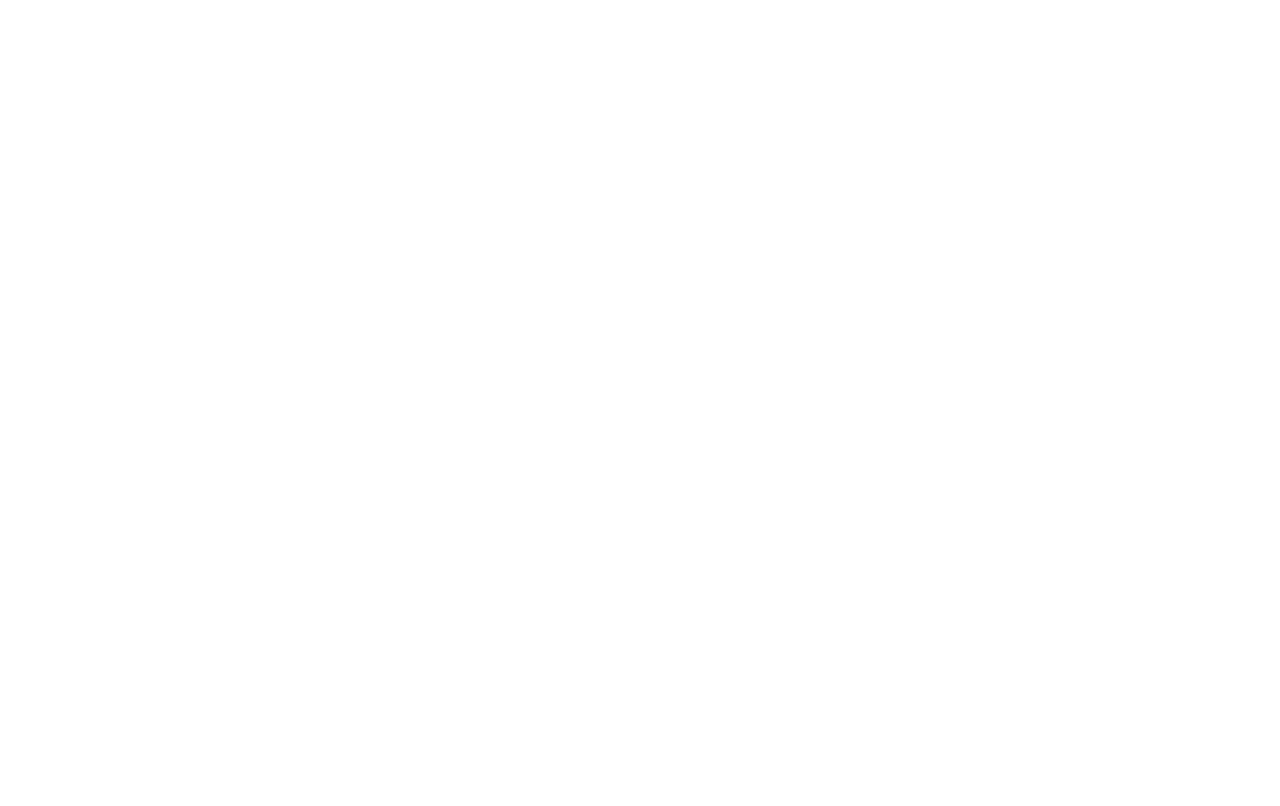
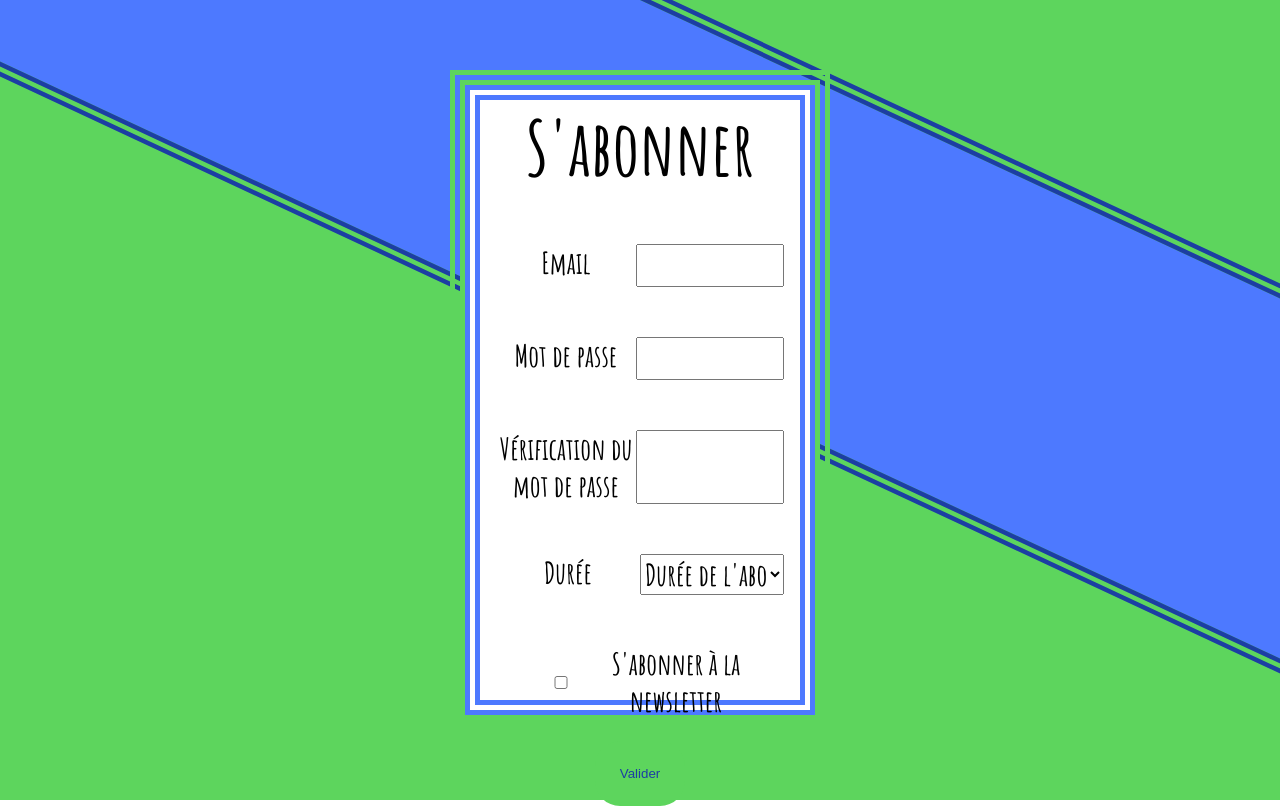
Before and after one commit to Jo88o/akaton-jordano-maxime-cyril, a React (Create React App) app: page / in a window 1280 px wide. Built offline with nearby package versions, Linux system fonts and the light colour scheme.

Commit message:
Sub Form

```diff
--- a/public/index.html
+++ b/public/index.html
@@ -1,43 +1,20 @@
 <!DOCTYPE html>
 <html lang="en">
+
 <head>
   <meta charset="utf-8" />
   <link rel="icon" href="%PUBLIC_URL%/favicon.ico" />
   <meta name="viewport" content="width=device-width, initial-scale=1" />
   <meta name="theme-color" content="#000000" />
-    <meta
-      name="description"
-      content="Web site created using create-react-app"
-    />
+  <meta name="description" content="Web site created using create-react-app" />
   <link rel="apple-touch-icon" href="%PUBLIC_URL%/logo192.png" />
-    <!--
-      manifest.json provides metadata used when your web app is installed on a
-      user's mobile device or desktop. See https://developers.google.com/web/fundamentals/web-app-manifest/
-    -->
-    <link rel="manifest" href="%PUBLIC_URL%/manifest.json" />
-    <!--
-      Notice the use of %PUBLIC_URL% in the tags above.
-      It will be replaced with the URL of the `public` folder during the build.
-      Only files inside the `public` folder can be referenced from the HTML.
+  <link href="https://fonts.googleapis.com/css2?family=Amatic+SC:wght@700&display=swap" rel="stylesheet">
+  <title>Anti-Voleurs</title>
+</head>
 
-      Unlike "/favicon.ico" or "favicon.ico", "%PUBLIC_URL%/favicon.ico" will
-      work correctly both with client-side routing and a non-root public URL.
-      Learn how to configure a non-root public URL by running `npm run build`.
-    -->
-    <title>React App</title>
-  </head>
 <body>
   <noscript>You need to enable JavaScript to run this app.</noscript>
   <div id="root"></div>
-    <!--
-      This HTML file is a template.
-      If you open it directly in the browser, you will see an empty page.
+</body>
 
-      You can add webfonts, meta tags, or analytics to this file.
-      The build step will place the bundled scripts into the <body> tag.
-
-      To begin the development, run `npm start` or `yarn start`.
-      To create a production bundle, use `npm run build` or `yarn build`.
-    -->
-  </body>
 </html>
--- /dev/null
+++ b/src/App.css
@@ -0,0 +1,6 @@
+body, input, select{
+    font-family: 'Amatic SC', cursive;
+}
+body{
+    margin: 0;
+}
--- a/src/App.js
+++ b/src/App.js
@@ -2,14 +2,18 @@ import NavBar from "./components/NavBar/NavBar"
 import Local from "./components/Local/Local"
 import Abonnement from "./components/Abonnement/Abonnement"
 import React, { Component } from 'react';
+import "./App.css"
 
 class App extends Component {
+  state = {
+    abo: false
+  }
   render() {
     return (
       <div>
         <NavBar />
         <Local />
-        <Abonnement />
+        <Abonnement info={this.state} />
       </div>
     );
   }
--- /dev/null
+++ b/src/components/Abonnement/Abonnement.css
@@ -0,0 +1,67 @@
+.abo{
+    height: 100vh;
+    width: 100vw;
+    background-color: #5dd55d;
+    position: relative;
+}
+.diag{
+    position: absolute;
+    background-color: #4d79ff;
+    transform: skewY(25deg);
+    width: 100%;
+    height: 45vh;
+    outline: 15px double #1c3ea3;
+}
+.aboForm{
+    width: 25vw;
+    height: 75vh;
+    position: absolute;
+    left: 50%;
+    top: 50%;
+    transform: translate(-50%, -50%);
+    border: 15px double #4d79ff;
+    outline: 15px double #5dd55d;
+    background-color: white;
+    text-align: center;
+}
+form>div{
+    display: flex;
+    width: 90%;
+    margin: auto;
+    margin-top: 50px;
+}
+form>div:nth-last-child(2)>input{
+    width: 5%;
+    margin: auto;
+    margin-left: 20%;
+    margin-right: 0;
+}
+form>div:nth-last-child(2)>p{
+    width: 75%;
+}
+form>div>p, form>div>input, form>div>select{
+    width: 50%;
+    font-size: 30px;
+}
+button{
+    background-color: #5dd55d;
+    color: #1c3ea3;
+    padding: 25px;
+    border-radius: 25px;
+    outline: none;
+    border: none;
+    margin-top: 7%;
+}
+button:hover{
+    background-color: #4d79ff;
+    color: #5dd55d;
+}
+
+h1{
+    margin: 0;
+    font-size: 75px;
+}
+p{
+    margin: 0;
+    font-size: 30px;
+}
--- a/src/components/Abonnement/Abonnement.js
+++ b/src/components/Abonnement/Abonnement.js
@@ -1,10 +1,57 @@
 import React, { Component } from 'react';
+import "./Abonnement.css"
 
 class Abonnement extends Component {
+    test(e) {
+        // e.preventDefault();
+    }
     render() {
+        console.log(this.props.info)
         return (
             <div>
-
+                {this.props.info.abo &&
+                    <div className="abo">
+                        <div className="diag" />
+                        <h1>
+                            Abonned
+                        </h1>
+                    </div>
+                }
+                {!this.props.info.abo &&
+                    <div className="abo">
+                        <div className="diag" />
+                        <form className="aboForm">
+                            <h1>S'abonner</h1>
+                            <div>
+                                <p>Email</p>
+                                <input type="email" required />
+                            </div>
+                            <div>
+                                <p>Mot de passe</p>
+                                <input type="password" required />
+                            </div>
+                            <div>
+                                <p>Vérification du mot de passe</p>
+                                <input type="password" required />
+                            </div>
+                            <div>
+                                <p>Durée</p>
+                                <select id="durée" required>
+                                    <option value="">Durée de l'abonnement</option>
+                                    <option value="1 mois">1 mois</option>
+                                    <option value="3 mois">3 mois</option>
+                                    <option value="6 mois">6 mois</option>
+                                    <option value="1 an">1 an</option>
+                                </select>
+                            </div>
+                            <div>
+                                <input type="checkbox" required />
+                                <p>S'abonner à la newsletter</p>
+                            </div>
+                            <button onClick={this.test}>Valider</button>
+                        </form>
+                    </div>
+                }
             </div>
         );
     }
```
Also changed, not shown: public/img/WeWantYou.png (added). Lines whose indentation alone changed are shown as unchanged.
